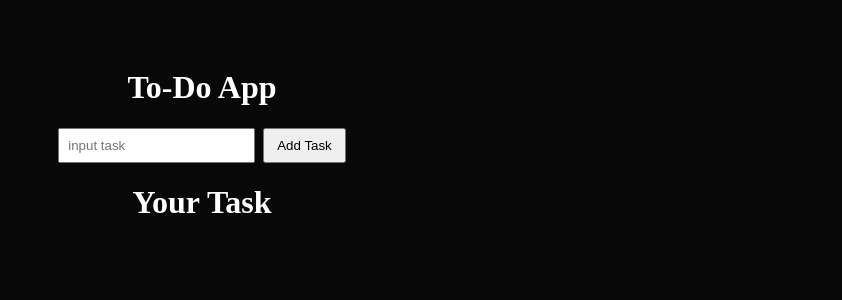
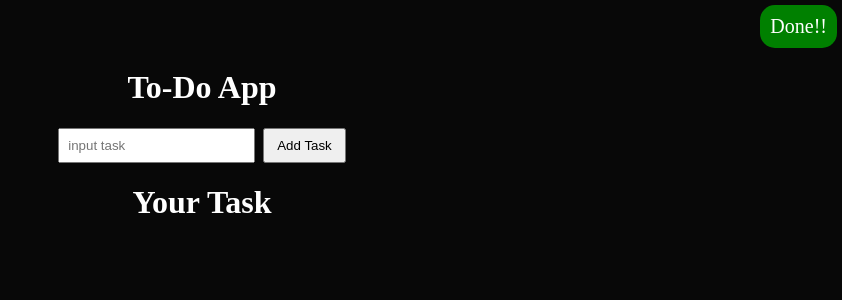
Before and after one commit to hagenimanasamuel/react-projects, a React (Vite) app in the folder learning-react/: page / in a window 1280 px wide. Shown: the top 300 px of the page, without its empty margins (438-1280 px from the left). Built offline with nearby package versions, Linux system fonts and the light colour scheme.

Commit message:
added the message box

```diff
--- a/learning-react/src/components/Learning-exercises/ToDo.jsx
+++ b/learning-react/src/components/Learning-exercises/ToDo.jsx
@@ -27,6 +27,7 @@ export default function ToDo() {
 
     return (
         <>
+            <span className="message">Done!!</span>
             <h1>To-Do App</h1>
             <input type="text" placeholder="input task" value={input} onChange={(e) => setInput(e.target.value)}/>
             <button onClick={addTask}>Add Task</button>
--- a/learning-react/src/components/Learning-exercises/todo.css
+++ b/learning-react/src/components/Learning-exercises/todo.css
@@ -35,3 +35,13 @@ ul, ol {
     padding: 0;
     margin: 0;
 }
+
+.message {
+    position: absolute;
+    top: 5px;
+    right: 5px;
+    background-color: green;
+    font-size: 20px;
+    padding: 10px;
+    border-radius: 15px;
+}
```
